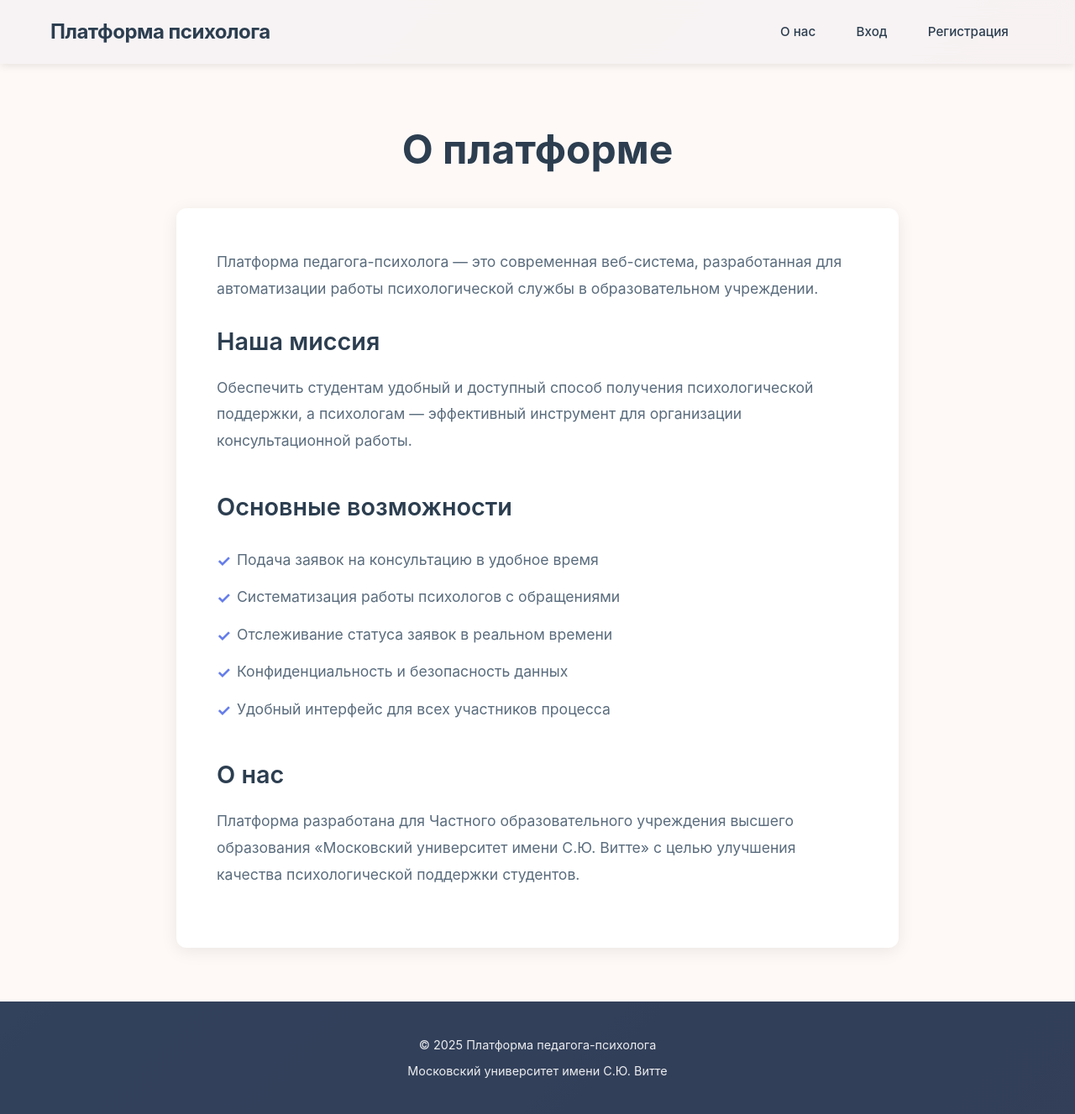
After one commit to psixolog44/psixolog-cabinet, a Django app: page /about/ in a window 1280 px wide. The commit adds this page. Shown: the whole page at 84% size. Run offline with Django 5.2, Linux system fonts and the light colour scheme.

Commit message:
Created About us page

```diff
--- a/app/urls.py
+++ b/app/urls.py
@@ -23,4 +23,5 @@ from . import views
 urlpatterns = [
     path("admin/", admin.site.urls),
     path("", views.index, name="index"),
+    path("about/", views.about, name="about"),
 ]
--- a/app/views.py
+++ b/app/views.py
@@ -3,3 +3,7 @@ from django.shortcuts import render
 
 def index(request):
     return render(request, 'index.html')
+
+
+def about(request):
+    return render(request, 'about.html')
--- a/static/css/style.css
+++ b/static/css/style.css
@@ -288,6 +288,77 @@ section h2 {
     margin: 0 auto;
 }
 
+.about-page {
+    background: #fef9f6;
+    padding: 4rem 0;
+}
+
+.about-page .section-content {
+    max-width: 900px;
+    margin: 0 auto;
+    padding: 0 20px;
+}
+
+.about-page h1 {
+    font-size: 3rem;
+    text-align: center;
+    margin-bottom: 2rem;
+    color: #2c3e50;
+    font-weight: 700;
+}
+
+.about-content {
+    background: #ffffff;
+    padding: 3rem;
+    border-radius: 12px;
+    box-shadow: 0 4px 20px rgba(0, 0, 0, 0.08);
+}
+
+.about-content h2 {
+    font-size: 1.8rem;
+    margin-top: 2.5rem;
+    margin-bottom: 1rem;
+    color: #2c3e50;
+    font-weight: 600;
+    text-align: left;
+}
+
+.about-content h2:first-of-type {
+    margin-top: 0;
+}
+
+.about-content p {
+    font-size: 1.1rem;
+    line-height: 1.8;
+    color: #5a6c7d;
+    text-align: left;
+    margin-bottom: 1.5rem;
+}
+
+.about-content ul {
+    list-style: none;
+    padding-left: 0;
+    margin: 1.5rem 0;
+}
+
+.about-content li {
+    font-size: 1.1rem;
+    line-height: 1.8;
+    color: #5a6c7d;
+    padding-left: 1.5rem;
+    position: relative;
+    margin-bottom: 0.8rem;
+}
+
+.about-content li::before {
+    content: "✓";
+    position: absolute;
+    left: 0;
+    color: #667eea;
+    font-weight: bold;
+    font-size: 1.2rem;
+}
+
 .features {
     background: #f5f0ff;
 }
--- /dev/null
+++ b/templates/about.html
@@ -0,0 +1,29 @@
+{% extends 'base.html' %}
+
+{% block title %}О нас - Платформа психолога{% endblock %}
+
+{% block content %}
+<section class="about-page">
+    <div class="section-content">
+        <h1>О платформе</h1>
+        <div class="about-content">
+            <p>Платформа педагога-психолога — это современная веб-система, разработанная для автоматизации работы психологической службы в образовательном учреждении.</p>
+
+            <h2>Наша миссия</h2>
+            <p>Обеспечить студентам удобный и доступный способ получения психологической поддержки, а психологам — эффективный инструмент для организации консультационной работы.</p>
+
+            <h2>Основные возможности</h2>
+            <ul>
+                <li>Подача заявок на консультацию в удобное время</li>
+                <li>Систематизация работы психологов с обращениями</li>
+                <li>Отслеживание статуса заявок в реальном времени</li>
+                <li>Конфиденциальность и безопасность данных</li>
+                <li>Удобный интерфейс для всех участников процесса</li>
+            </ul>
+
+            <h2>О нас</h2>
+            <p>Платформа разработана для Частного образовательного учреждения высшего образования «Московский университет имени С.Ю. Витте» с целью улучшения качества психологической поддержки студентов.</p>
+        </div>
+    </div>
+</section>
+{% endblock %}
--- a/templates/base.html
+++ b/templates/base.html
@@ -13,6 +13,7 @@
             <div class="container">
                 <a href="/" class="logo">Платформа психолога</a>
                 <div class="nav-links">
+                    <a href="{% url 'about' %}">О нас</a>
                     {% if user.is_authenticated %}
                         <a href="/dashboard">Панель управления</a>
                         <a href="/logout">Выход</a>
```
